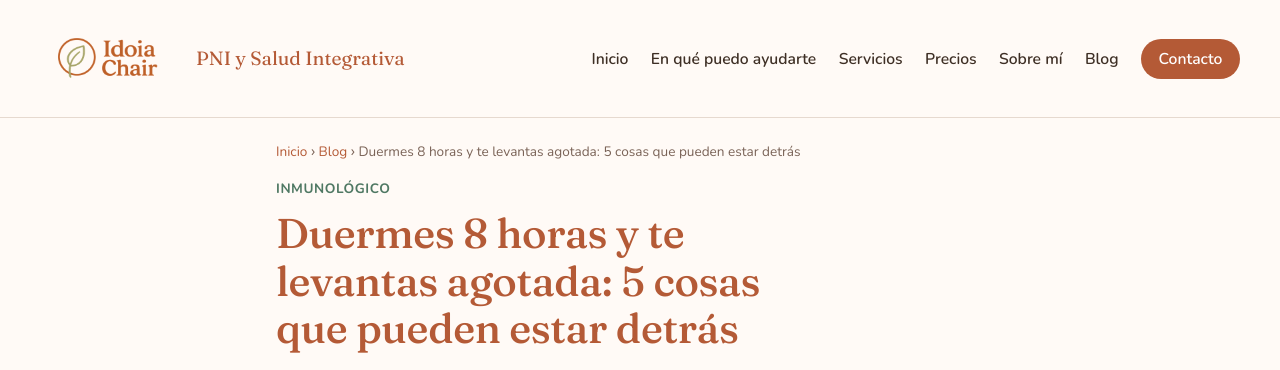
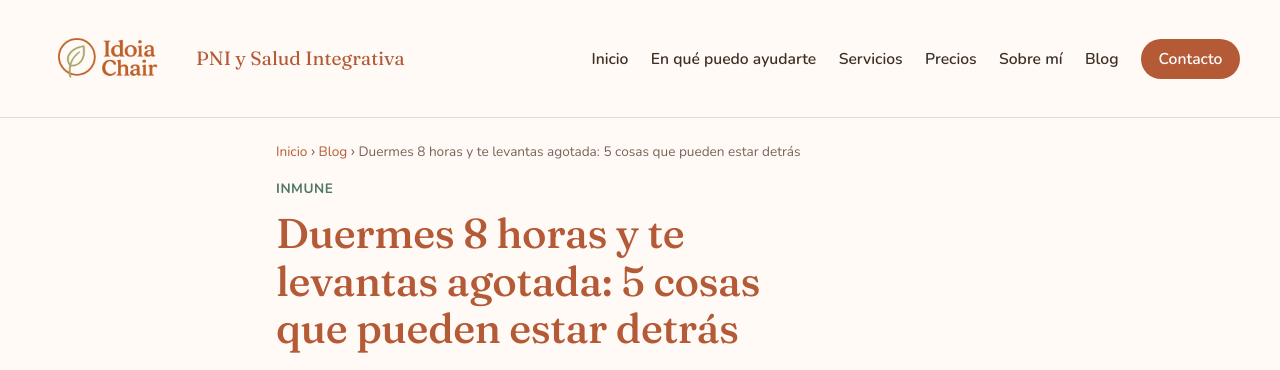
Before and after one commit to ocazmun-lab/PRUEBA-2-PAGINA-WEB-PNI_IDOIA_CHAIR, a Jekyll site: the page built from _posts/2026-10-19-cansancio-que-hay-detras.md, in a window 1280 px wide and 900 px high. Shown: the top 370 px of the window. Built offline with Jekyll 4.4.1, drawn with Linux system fonts in a browser that asks for light colours.

Commit message:
Categoría Inmunológico pasa a Inmune
Co-Authored-By: Claude Opus 5.5 <noreply@anthropic.com>

```diff
--- a/_posts/2026-10-19-cansancio-que-hay-detras.md
+++ b/_posts/2026-10-19-cansancio-que-hay-detras.md
@@ -5,7 +5,7 @@ date: 2026-10-19 08:00:00 +02:00
 slug: cansancio-que-hay-detras
 image: /img/blog/cansancio-cronico-causas-pni.jpg
 image_alt: 'Ilustración de una mujer agotada apoyada en la mesa junto al portátil, con una batería baja: cansancio que no se va al dormir'
-category: Inmunológico
+category: "Inmune"
 tags:
   - cansancio
   - fatiga
--- a/admin/config.yml
+++ b/admin/config.yml
@@ -30,7 +30,7 @@ collections:
         name: "category"
         widget: "select"
         required: false
-        options: ["Digestivo", "Hormonal", "Inmunológico", "Consulta y método"]
+        options: ["Digestivo", "Hormonal", "Inmune", "Consulta y método"]
       - {label: "Etiquetas", name: "tags", widget: "list", required: false}
       - {label: "Meta title (SEO)", name: "meta_title", widget: "string", required: false, hint: "El texto exacto que aparecerá en Google. Si lo dejas vacío se usa el título del artículo + \"| Idoia Chair\""}
       - {label: "Meta description (SEO)", name: "meta_description", widget: "text", required: false, hint: "Si lo dejas vacío se usa la introducción"}
@@ -61,7 +61,7 @@ collections:
         name: "category"
         widget: "select"
         required: false
-        options: ["Digestivo", "Hormonal", "Inmunológico", "Consulta y método"]
+        options: ["Digestivo", "Hormonal", "Inmune", "Consulta y método"]
       - {label: "Etiquetas", name: "tags", widget: "list", required: false}
       - {label: "Meta title (SEO)", name: "meta_title", widget: "string", required: false, hint: "El texto exacto que aparecerá en Google. Si lo dejas vacío se usa el título del artículo + \"| Idoia Chair\""}
       - {label: "Meta description (SEO)", name: "meta_description", widget: "text", required: false, hint: "Si lo dejas vacío se usa la introducción"}
```
Also changed, not shown: _posts/2026-12-14-defensas-invierno-resfriados.md (+1 -1 lines), _posts/2027-01-18-piel-e-intestino.md (+1 -1 lines), _posts/2027-01-25-inflamacion-cronica-bajo-grado.md (+1 -1 lines).
